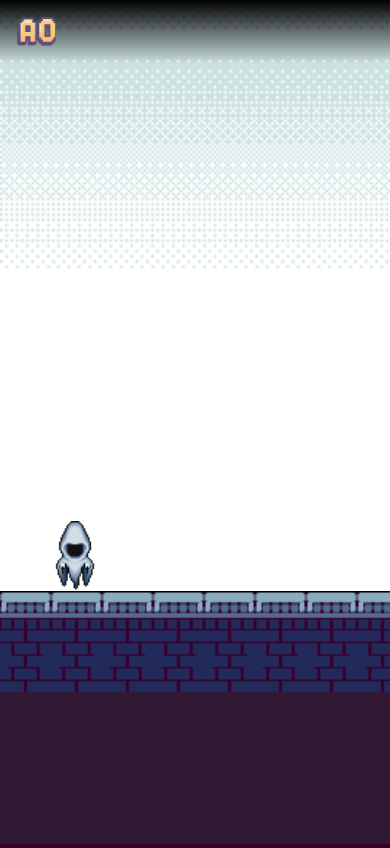
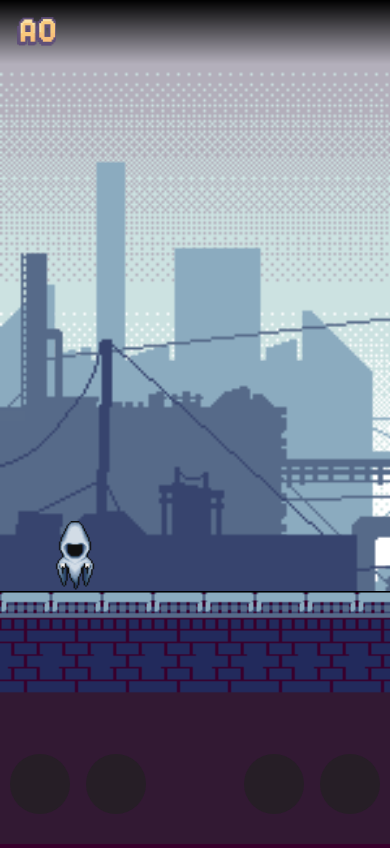
Before and after one commit to AlexOlguin-dev/AlexOlguinWebPageFinal, a React (Create React App) app: page /stage2 in a window 390 px wide. Built offline with nearby package versions, Linux system fonts and the light colour scheme; the HTML template or start-up script is replaced by a standard one.

Commit message:
Fix final mobil

```diff
--- a/src/Views/Stage1.jsx
+++ b/src/Views/Stage1.jsx
@@ -77,7 +77,7 @@ const useTypewriter = (text, speed = 50, delay = 800) => {
 
 
 function Stage1() {
-  const [scale, setScale] = useState(1);
+  const [isMobile, setIsMobile] = useState(false);
   const [fadeIn, setFadeIn] = useState(false);
   const posX = useRef(50);
   const posY = useRef(window.innerHeight - groundHeight - playerHeight);
@@ -230,16 +230,12 @@ function Stage1() {
   ]);
 
   useEffect(() => {
-    const updateScale = () => {
-      const isMobile = window.innerWidth < 768;
-      const newScale = isMobile ? 0.6 : 1; // Escala para móviles
-      setScale(newScale);
-    };
-
-    window.addEventListener("resize", updateScale);
-    updateScale();
-
-    return () => window.removeEventListener("resize", updateScale);
+    function handleResize() {
+      setIsMobile(window.innerWidth <= 768); // define móvil según ancho pantalla
+    }
+    handleResize();
+    window.addEventListener("resize", handleResize);
+    return () => window.removeEventListener("resize", handleResize);
   }, []);
 
   useEffect(() => {
@@ -612,7 +608,7 @@ function Stage1() {
   }, [playerCanMove]);
 
   return (
-    <Box sx={{ height: "100vh", backgroundColor: "#38002C", display: "flex", justifyContent: "center", alignItems: "center", position: "relative", overflow: 'hidden', marginTop: "-60px", transform: `scale(${scale})`, }}>
+    <Box sx={{ height: "100vh", backgroundColor: "#38002C", display: "flex", justifyContent: "center", alignItems: "center", position: "relative", overflow: 'hidden', marginTop: "-60px" }}>
       {/* Contenedor del contenido para fade in */}
       <Box sx={{ opacity: fadeIn ? 1 : 0, transition: "opacity 0.8s ease-in-out", width: '100%', height: '100%', display: 'flex', justifyContent: 'center', alignItems: 'center', color: "#fff" }}>
         <Box sx={{ position: "fixed", top: 0, left: 0, width: "100vw", height: "100vh", overflow: "hidden" }}>
@@ -620,14 +616,14 @@ function Stage1() {
           <div
             style={{
               position: "absolute",
-              top: "-30%",
+              top: isMobile ? 0 : "-30%",
               left: 0,
-              width: "100vw", // más ancho para repetir con margen
-              height: "100%",
+              width: "100vw",
+              height: isMobile ? "100vh" : "100%",
               backgroundImage: `url(${BG1})`,
               backgroundRepeat: "repeat-x",
-              backgroundSize: "cover",
-              backgroundPositionX: `${cameraOffsetX.current * 0.2}px`, // movimiento más lento
+              backgroundSize: isMobile ? "cover" : "cover",
+              backgroundPositionX: `${cameraOffsetX.current * 0.2}px`,
               backgroundPositionY: "top",
               zIndex: 0,
             }}
@@ -637,14 +633,14 @@ function Stage1() {
           <div
             style={{
               position: "absolute",
-              top: "-30%",
+              top: isMobile ? -200 : "-30%",
               left: 0,
               width: "100vw",
-              height: "100%",
+              height: isMobile ? "100vh" : "100%",
               backgroundImage: `url(${BG2})`,
               backgroundRepeat: "repeat-x",
-              backgroundSize: "contain",
-              backgroundPositionX: `${cameraOffsetX.current * 0.4}px`, // movimiento intermedio
+              backgroundSize: isMobile ? "cover" : "contain",
+              backgroundPositionX: `${cameraOffsetX.current * 0.4}px`,
               backgroundPositionY: "top",
               zIndex: 1,
               pointerEvents: "none",
@@ -655,13 +651,13 @@ function Stage1() {
           <div
             style={{
               position: "absolute",
-              top: "-30%",
+              top: isMobile ? -200 : "-30%",
               left: 0,
               width: "100vw",
-              height: "100%",
+              height: isMobile ? "100vh" : "100%",
               backgroundImage: `url(${BG3})`,
               backgroundRepeat: "repeat-x",
-              backgroundSize: "contain",
+              backgroundSize: isMobile ? "cover" : "contain",
               backgroundPositionX: `${cameraOffsetX.current * 0.6}px`, // movimiento intermedio
               backgroundPositionY: "top",
               zIndex: 2,
@@ -673,13 +669,13 @@ function Stage1() {
           <div
             style={{
               position: "absolute",
-              top: "-30%",
+              top: isMobile ? -200 : "-30%",
               left: 0,
               width: "100vw",
-              height: "100%",
+              height: isMobile ? "100vh" : "100%",
               backgroundImage: `url(${BG4})`,
               backgroundRepeat: "repeat-x",
-              backgroundSize: "contain",
+              backgroundSize: isMobile ? "cover" : "contain",
               backgroundPositionX: `${cameraOffsetX.current * 0.8}px`, // movimiento intermedio
               backgroundPositionY: "top",
               zIndex: 3,
@@ -975,12 +971,11 @@ function Stage1() {
               width: "100vw",
               display: "flex",
               justifyContent: "space-between",
-              px: 2,
-              zIndex: 999,
+              zIndex: 999
             }}
           >
             {/* Zona izquierda: mover */}
-            <Box sx={{ display: "flex", gap: 2 }}>
+            <Box sx={{ display: "flex", gap: 2, padding: "10px" }}>
               <div
                 onTouchStart={() => (keysPressed.current.left = true)}
                 onTouchEnd={() => (keysPressed.current.left = false)}
@@ -1006,7 +1001,7 @@ function Stage1() {
             </Box>
 
             {/* Zona derecha: saltar y agacharse */}
-            <Box sx={{ display: "flex", gap: 2 }}>
+            <Box sx={{ display: "flex", gap: 2, padding: "10px" }}>
               <div
                 onTouchStart={() => {
                   if (!isJumping.current) {
--- a/src/Views/Stage2.jsx
+++ b/src/Views/Stage2.jsx
@@ -74,6 +74,7 @@ const useTypewriter = (text, speed = 50, delay = 800) => {
 
 
 function Stage2() {
+  const [isMobile, setIsMobile] = useState(false);
   const [fadeIn, setFadeIn] = useState(false);
   const posX = useRef(50);
   const posY = useRef(window.innerHeight - groundHeight - playerHeight);
@@ -110,6 +111,15 @@ function Stage2() {
 
   const boxes = useRef([
   ]);
+
+  useEffect(() => {
+    function handleResize() {
+      setIsMobile(window.innerWidth <= 768); // define móvil según ancho pantalla
+    }
+    handleResize();
+    window.addEventListener("resize", handleResize);
+    return () => window.removeEventListener("resize", handleResize);
+  }, []);
 
   useEffect(() => {
     document.body.style.overflow = 'hidden';
@@ -451,13 +461,13 @@ function Stage2() {
           <div
             style={{
               position: "absolute",
-              top: "-30%",
+              top: isMobile ? 0 : "-30%",
               left: 0,
               width: "100vw", // más ancho para repetir con margen
-              height: "100%",
+              height: isMobile ? "100vh" : "100%",
               backgroundImage: `url(${BG1})`,
               backgroundRepeat: "repeat-x",
-              backgroundSize: "cover",
+              backgroundSize: isMobile ? "cover" : "cover",
               backgroundPositionX: `${cameraOffsetX.current * 0.2}px`, // movimiento más lento
               backgroundPositionY: "top",
               zIndex: 0,
@@ -468,13 +478,13 @@ function Stage2() {
           <div
             style={{
               position: "absolute",
-              top: "-30%",
+              top: isMobile ? -200 : "-30%",
               left: 0,
               width: "100vw",
-              height: "100%",
+              height: isMobile ? "100vh" : "100%",
               backgroundImage: `url(${BG2})`,
               backgroundRepeat: "repeat-x",
-              backgroundSize: "contain",
+              backgroundSize: isMobile ? "cover" : "contain",
               backgroundPositionX: `${cameraOffsetX.current * 0.4}px`, // movimiento intermedio
               backgroundPositionY: "top",
               zIndex: 1,
@@ -486,13 +496,13 @@ function Stage2() {
           <div
             style={{
               position: "absolute",
-              top: "-30%",
+              top: isMobile ? -200 : "-30%",
               left: 0,
               width: "100vw",
-              height: "100%",
+              height: isMobile ? "100vh" : "100%",
               backgroundImage: `url(${BG3})`,
               backgroundRepeat: "repeat-x",
-              backgroundSize: "contain",
+              backgroundSize: isMobile ? "cover" : "contain",
               backgroundPositionX: `${cameraOffsetX.current * 0.6}px`, // movimiento intermedio
               backgroundPositionY: "top",
               zIndex: 2,
@@ -504,13 +514,13 @@ function Stage2() {
           <div
             style={{
               position: "absolute",
-              top: "-30%",
+              top: isMobile ? -200 : "-30%",
               left: 0,
               width: "100vw",
-              height: "100%",
+              height: isMobile ? "100vh" : "100%",
               backgroundImage: `url(${BG4})`,
               backgroundRepeat: "repeat-x",
-              backgroundSize: "contain",
+              backgroundSize: isMobile ? "cover" : "contain",
               backgroundPositionX: `${cameraOffsetX.current * 0.8}px`, // movimiento intermedio
               backgroundPositionY: "top",
               zIndex: 3,
@@ -707,6 +717,75 @@ function Stage2() {
             </motion.div>
           )}
 
+          {/* CONTROLES TÁCTILES */}
+          <Box
+            sx={{
+              position: "fixed",
+              bottom: 20,
+              left: 0,
+              width: "100vw",
+              display: "flex",
+              justifyContent: "space-between",
+              zIndex: 999
+            }}
+          >
+            {/* Zona izquierda: mover */}
+            <Box sx={{ display: "flex", gap: 2, padding: "10px" }}>
+              <div
+                onTouchStart={() => (keysPressed.current.left = true)}
+                onTouchEnd={() => (keysPressed.current.left = false)}
+                style={{
+                  width: 60,
+                  height: 60,
+                  backgroundColor: "#222",
+                  borderRadius: "50%",
+                  opacity: 0.7,
+                }}
+              />
+              <div
+                onTouchStart={() => (keysPressed.current.right = true)}
+                onTouchEnd={() => (keysPressed.current.right = false)}
+                style={{
+                  width: 60,
+                  height: 60,
+                  backgroundColor: "#222",
+                  borderRadius: "50%",
+                  opacity: 0.7,
+                }}
+              />
+            </Box>
+
+            {/* Zona derecha: saltar y agacharse */}
+            <Box sx={{ display: "flex", gap: 2, padding: "10px" }}>
+              <div
+                onTouchStart={() => {
+                  if (!isJumping.current) {
+                    velocityY.current = -jumpStrength;
+                    isJumping.current = true;
+                  }
+                }}
+                style={{
+                  width: 60,
+                  height: 60,
+                  backgroundColor: "#222",
+                  borderRadius: "50%",
+                  opacity: 0.7,
+                }}
+              />
+              <div
+                onTouchStart={() => (keysPressed.current.down = true)}
+                onTouchEnd={() => (keysPressed.current.down = false)}
+                style={{
+                  width: 60,
+                  height: 60,
+                  backgroundColor: "#222",
+                  borderRadius: "50%",
+                  opacity: 0.7,
+                }}
+              />
+            </Box>
+          </Box>
+
         </Box>
       </Box>
     </Box>
```
